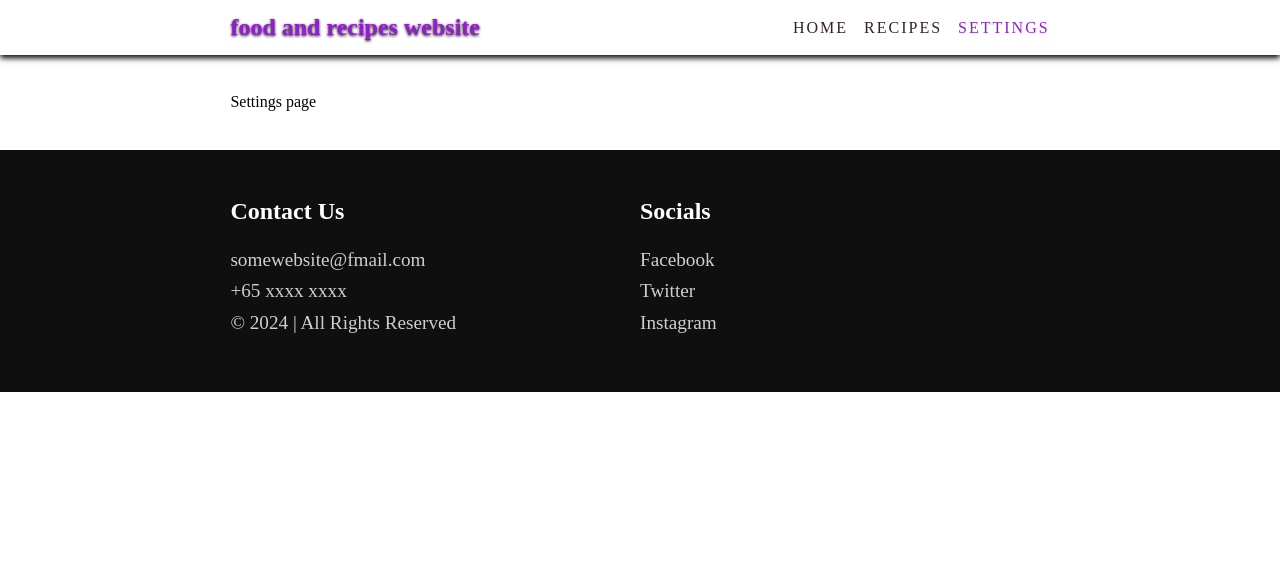
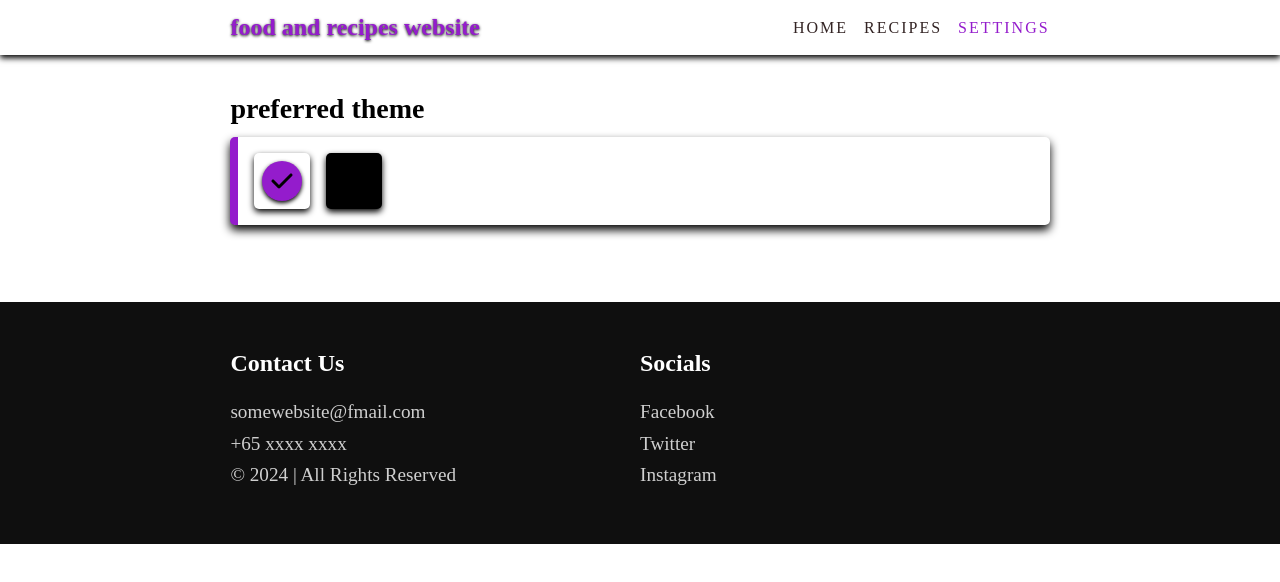
Before and after one commit to gabrielq23/recipe-mini-project, a React (Create React App) app: page /settings in a window 1280 px wide. Shown: the top 582 px of the page. Built offline with nearby package versions, Linux system fonts and the light colour scheme.

Commit message:
creating settings page and adding functionality

```diff
--- a/src/components/MainSection.jsx
+++ b/src/components/MainSection.jsx
@@ -1,6 +1,7 @@
 import React from 'react'
 import CustomImage from './CustomImage'
 import { useNavigate } from 'react-router-dom'
+import { useEffect } from 'react'
 
 const MainSection = () => {
 
@@ -15,6 +16,10 @@ const MainSection = () => {
     const redirectToRecipes = () => {
         navigate('/recipes');
     };
+
+    useEffect(() => {
+        window.scrollTo(0, 0);
+    }, [])
 
     return (
         <div className='section main'>
--- a/src/pages/Recipes.jsx
+++ b/src/pages/Recipes.jsx
@@ -1,4 +1,4 @@
-import React from 'react'
+import React, { useEffect } from 'react'
 import PreviousSearches from '../components/PreviousSearches'
 import RecipeCard from '../components/RecipeCard'
 
@@ -25,6 +25,10 @@ const Recipes = () => {
         }
     ]
 
+    useEffect(() => {
+        window.scrollTo(0, 0);
+    }, [])
+
     return (
         <div>
             <PreviousSearches />
--- a/src/pages/Settings.jsx
+++ b/src/pages/Settings.jsx
@@ -1,9 +1,89 @@
 import React from 'react'
+import { useEffect } from 'react';
+import { FontAwesomeIcon } from '@fortawesome/react-fontawesome';
+import { faCheck } from '@fortawesome/free-solid-svg-icons';
+import { useState } from 'react';
 
 const Settings = () => {
+
+    const [settings, setSettings] = useState({
+        "--background-color": "white",
+        "--background-light": "white",
+        "--shadow-color": "black",
+        "--primary-color": "rgb(148, 28, 204)",
+        "--text-color": "black",
+        "--text-light": "rgb(51, 36, 36)",
+        "--font-size": "16px",
+        "--animation-speed": 1
+    })
+
+    const initialTheme = localStorage.getItem("theme") || "light";
+
+    const [theme, setTheme] = useState(initialTheme);
+
+    const themes = [
+        {
+            "--background-color": "white",
+            "--background-light": "white",
+            "--shadow-color": "black",
+            "--text-color": "black",
+            "--text-light": "rgb(51, 36, 36)",
+        },
+        {
+            "--background-color": "rgb(29, 29, 29)",
+            "--background-light": "rgb(77, 77, 77)",
+            "--shadow-color": "rgba(0, 0, 0, 0.2)",
+            "--text-color": "#ffffff",
+            "--text-light": "#eceaea",
+        }
+    ]
+
+    const swapThemes = (i) => {
+        const _theme = { ...themes[i] };
+        setTheme(i === 0 ? "light" : "dark");
+        setSettings(prevSettings => ({
+            ...prevSettings, ..._theme
+        }));
+    }
+
+    // changing settings and saving to localStorage
+    useEffect(() => {
+        const root = document.documentElement;
+        for (let key in settings) {
+            root.style.setProperty(key, settings[key]);
+        }
+        localStorage.setItem('theme', theme);
+    }, [theme, settings])
+
+    // loading settings from localStorage on startup
+    useEffect(() => {
+        const savedTheme = localStorage.getItem('theme');
+        if (savedTheme) {
+            swapThemes(savedTheme === 'light' ? 0 : 1);
+        }
+    },// eslint-disable-next-line
+        []);
+
+    useEffect(() => {
+        window.scrollTo(0, 0);
+    }, [])
+
+
     return (
-        <div>
-            Settings page
+        <div className='section options-block'>
+            <h2>preferred theme</h2>
+            <div className='options-container'>
+                <div className='option light' onClick={() => swapThemes(0)}>
+                    {theme === 'light' ? <div className='checkmark'>
+                        <FontAwesomeIcon icon={faCheck} />
+                    </div> : null}
+                </div>
+                <div className='option dark' onClick={() => swapThemes(1)}>
+                    {theme === 'dark' ? <div className='checkmark'>
+                        <FontAwesomeIcon icon={faCheck} />
+                    </div> : null}
+                </div>
+            </div>
         </div>
     )
 }
--- a/src/styles/index.scss
+++ b/src/styles/index.scss
@@ -25,6 +25,7 @@ body{
     font-size: var(--font-size);
     font-family: 'Times New Roman', Times, serif;
     padding-top: 55px;
+    background-color: var(--background-light);
 }
 
 a{
@@ -91,6 +92,9 @@ img{
     .col{
         width: 50%;
     }
+    &.options-block{
+        display: block
+    }
 }
 
 @import "partials/_sectionmain.scss";
@@ -106,6 +110,8 @@ img{
 @import "partials/_sectionsearches.scss";
 
 @import "partials/_sectionrecipes.scss";
+
+@import "partials/_sectionoptions.scss";
 
 .main{
     padding-block: 3vw;
--- /dev/null
+++ b/src/styles/partials/_sectionoptions.scss
@@ -0,0 +1,45 @@
+.options-container{
+    box-shadow: 0 5px 10px var(--shadow-color);
+    padding: 1em;
+    border-radius: 5px;
+    border-left: .5em solid var(--primary-color);
+    background-color: var(--background-light);
+    margin-top: .75em;
+    display: flex;
+    gap: 1em;
+    .option{
+        height: 3.5em;
+        width: 3.5em;
+        box-shadow: 0 3px 6px var(--shadow-color);
+        border-radius: 5px;
+        display: flex;
+        justify-content: center;
+        align-items: center;
+        &.light{
+            background-color: white;
+        }
+        &.dark{
+            background-color: black;
+        }
+        .checkmark{
+            height: 2.5em;
+            width: 2.5em;
+            background-color: var(--primary-color);
+            border-radius: 50%;
+            display: flex;
+            justify-content: center;
+            align-items: center;
+            box-shadow: 0 2px 4px var(--shadow-color);
+            svg{
+                height: 1.5em;
+                width: 1.5em;
+            }
+        }
+    }
+}
+
+.options-block h2{
+    font-weight: bold;
+    font-size: 1.75em;
+    color: var(--text-color);
+}
```
